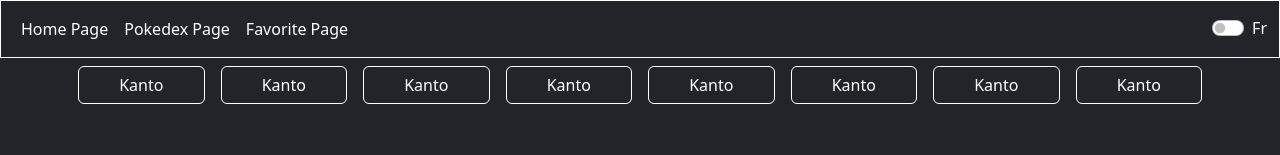
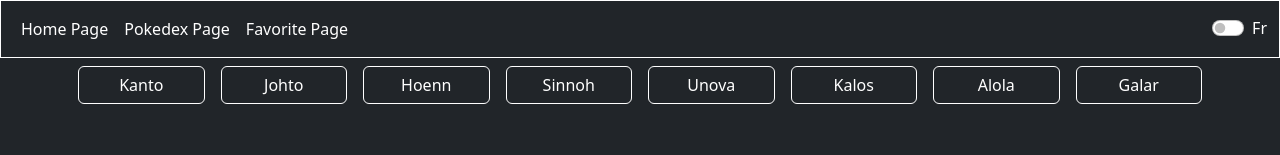
Before and after one commit to HB-Naoned/fil-rouge, a React (Vite) app: page /fil-rouge/generation in a window 1280 px wide. Shown: the top 155 px of the page. Built offline with nearby package versions, Linux system fonts and the light colour scheme.

Commit message:
correction switch langue

```diff
--- a/src/composant/Header.tsx
+++ b/src/composant/Header.tsx
@@ -18,10 +18,10 @@ const Header : React.FC = () => {
                     <Link className="nav-link active" to="/fil-rouge/">{langueOption?.langue ? langageText.fr.header.p1 : langageText.en.header.p1}</Link>
                 </li>
                 <li className="nav-item">
-                    <Link className="nav-link active" to="/fil-rouge/generation">{langageText.selectedLang ? langageText.fr.header.p2 : langageText.en.header.p2}</Link>
+                    <Link className="nav-link active" to="/fil-rouge/generation">{langueOption?.langue ? langageText.fr.header.p2 : langageText.en.header.p2}</Link>
                 </li>
                 <li className="nav-item">
-                    <Link className="nav-link active" to="/fil-rouge/pokemonFav">{langageText.selectedLang ? langageText.fr.header.p3 : langageText.en.header.p3}</Link>
+                    <Link className="nav-link active" to="/fil-rouge/pokemonFav">{langueOption?.langue ? langageText.fr.header.p3 : langageText.en.header.p3}</Link>
                 </li>
             </ul>
         </div>
--- a/src/page/Pokedex.tsx
+++ b/src/page/Pokedex.tsx
@@ -46,25 +46,25 @@ const Pokedex: React.FC = () => {
                         {langueOption?.langue ? langageText.fr.pages.pokedex.g1 : langageText.en.pages.pokedex.g1}
                     </button>
                     <button className="col btn btn-dark mx-2 border border-white" onClick={() => getPokemonG(1)}>
-                        {langueOption?.langue ? langageText.fr.pages.pokedex.g1 : langageText.en.pages.pokedex.g1}
+                        {langueOption?.langue ? langageText.fr.pages.pokedex.g2 : langageText.en.pages.pokedex.g2}
                     </button>
                     <button className="col btn btn-dark mx-2 border border-white" onClick={() => getPokemonG(2)}>
-                        {langueOption?.langue ? langageText.fr.pages.pokedex.g1 : langageText.en.pages.pokedex.g1}
+                        {langueOption?.langue ? langageText.fr.pages.pokedex.g3 : langageText.en.pages.pokedex.g3}
                     </button>
                     <button className="col btn btn-dark mx-2 border border-white" onClick={() => getPokemonG(3)}>
-                        {langueOption?.langue ? langageText.fr.pages.pokedex.g1 : langageText.en.pages.pokedex.g1}
+                        {langueOption?.langue ? langageText.fr.pages.pokedex.g4 : langageText.en.pages.pokedex.g4}
                     </button>
                     <button className="col btn btn-dark mx-2 border border-white" onClick={() => getPokemonG(4)}>
-                        {langueOption?.langue ? langageText.fr.pages.pokedex.g1 : langageText.en.pages.pokedex.g1}
+                        {langueOption?.langue ? langageText.fr.pages.pokedex.g5 : langageText.en.pages.pokedex.g5}
                     </button>
                     <button className="col btn btn-dark mx-2 border border-white" onClick={() => getPokemonG(5)}>
-                        {langueOption?.langue ? langageText.fr.pages.pokedex.g1 : langageText.en.pages.pokedex.g1}
+                        {langueOption?.langue ? langageText.fr.pages.pokedex.g6 : langageText.en.pages.pokedex.g6}
                     </button>
                     <button className="col btn btn-dark mx-2 border border-white" onClick={() => getPokemonG(6)}>
-                        {langueOption?.langue ? langageText.fr.pages.pokedex.g1 : langageText.en.pages.pokedex.g1}
+                        {langueOption?.langue ? langageText.fr.pages.pokedex.g7 : langageText.en.pages.pokedex.g7}
                     </button>
                     <button className="col btn btn-dark mx-2 border border-white" onClick={() => getPokemonG(7)}>
-                        {langueOption?.langue ? langageText.fr.pages.pokedex.g1 : langageText.en.pages.pokedex.g1}
+                        {langueOption?.langue ? langageText.fr.pages.pokedex.g8 : langageText.en.pages.pokedex.g8}
                     </button>
                 </div>
             </div>
```
